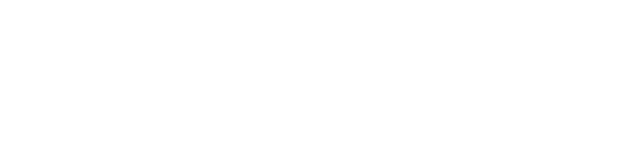
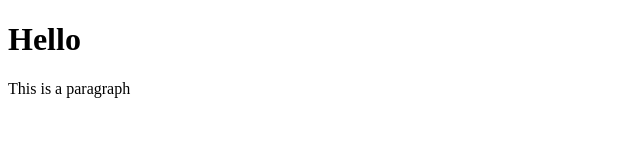
Before and after one commit to SafaKhalid9/Chalenge, a plain HTML site: page index.html in a window 1280 px wide. Shown: the whole page, without its empty margins (0-640 px from the left). Drawn offline with Linux system fonts and the light colour scheme.

Commit message:
commit changes in code

```diff
--- a/index.html
+++ b/index.html
@@ -6,6 +6,7 @@
     <title>Document</title>
 </head>
 <body>
-
+    <h1>Hello</h1>
+    <p>This is a paragraph</p>
 </body>
 </html>
```
